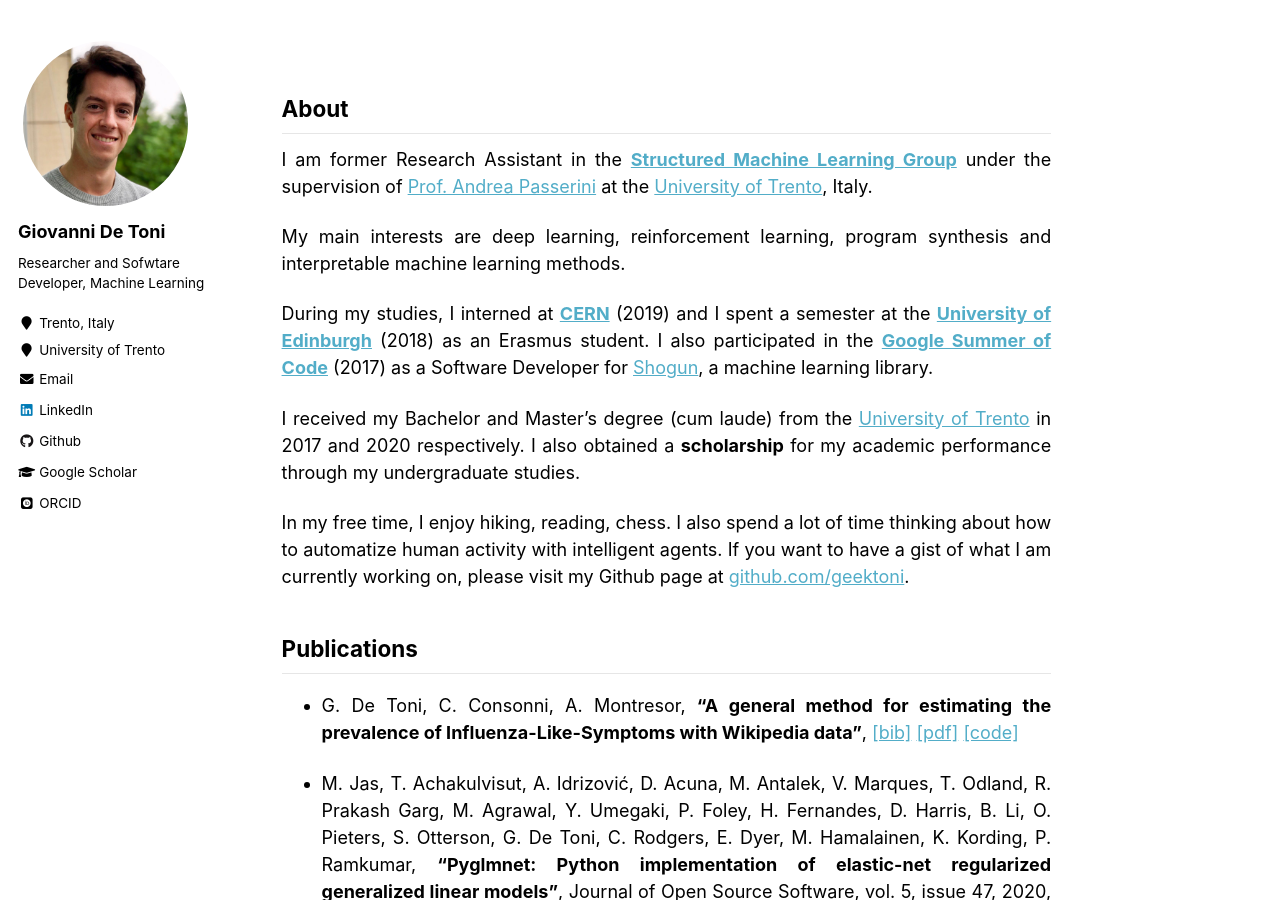
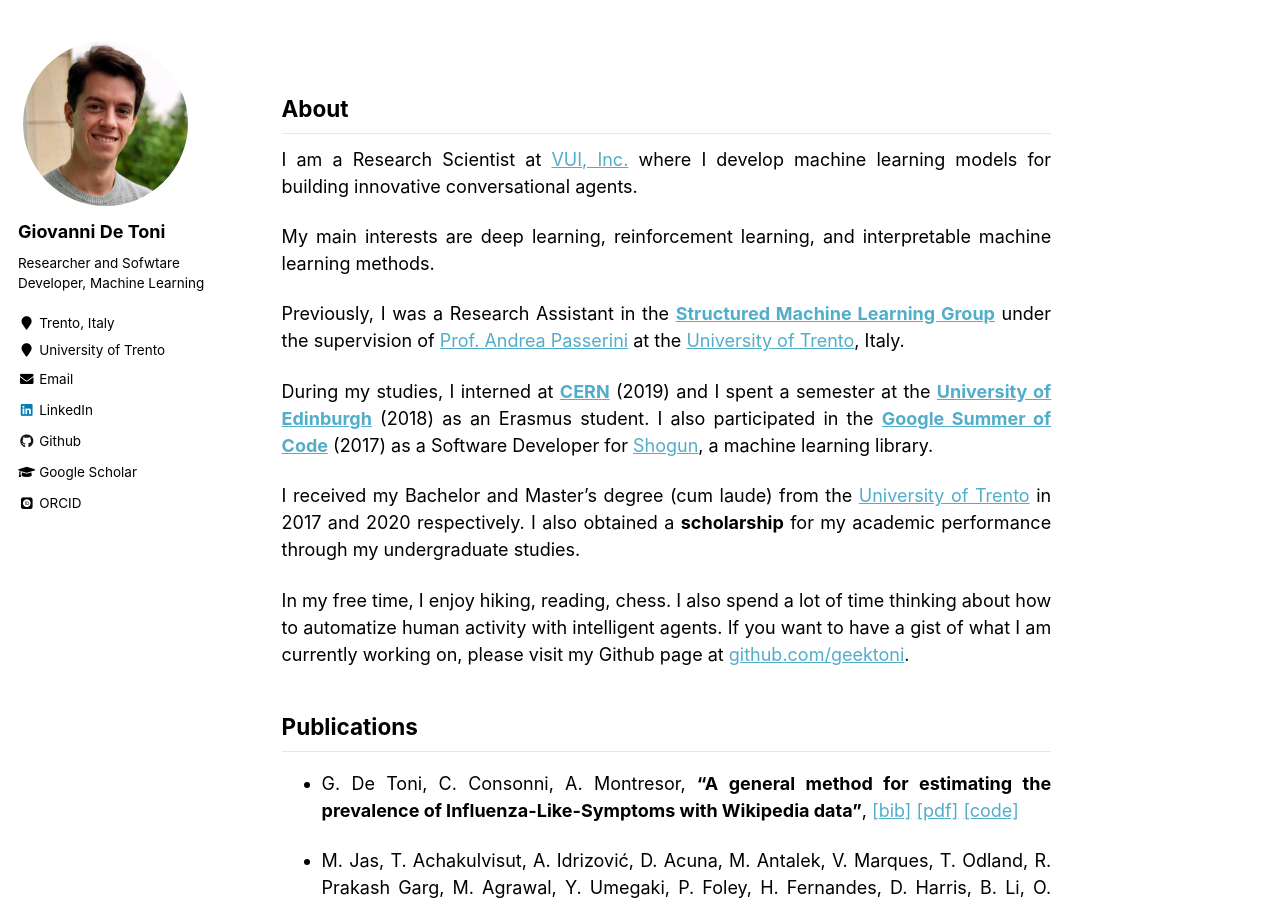
Before and after one commit to geektoni/www.detoni.me, a Jekyll site: the page built from _pages/about.md, in a window 1280 px wide and 900 px high. Built offline with Jekyll 4.4.1, drawn with Linux system fonts in a browser that asks for light colours; some web fonts are replaced; some of the changed text lies outside the part shown.

Commit message:
Update website.

```diff
--- a/_pages/about.md
+++ b/_pages/about.md
@@ -9,10 +9,11 @@ redirect_from:
 ---
 ## About
 
-I am former Research Assistant in the **[Structured Machine Learning Group](http://sml.disi.unitn.it/)** under the supervision of [Prof. Andrea Passerini](http://disi.unitn.it/~passerini/) at the [University of Trento](https://www.unitn.it), Italy.
+I am a Research Scientist at [VUI, Inc.](https://www.vui.com/) where I develop machine learning models for building innovative conversational agents.
 
-My main interests are deep learning, reinforcement learning, program synthesis
-and interpretable machine learning methods.
+My main interests are deep learning, reinforcement learning, and interpretable machine learning methods.
+
+Previously, I was a Research Assistant in the **[Structured Machine Learning Group](http://sml.disi.unitn.it/)** under the supervision of [Prof. Andrea Passerini](http://disi.unitn.it/~passerini/) at the [University of Trento](https://www.unitn.it), Italy.
 
 During my studies, I interned at **[CERN](http://cern.ch)** (2019) and I spent a semester at the **[University of Edinburgh](https://www.ed.ac.uk/)** (2018) as an Erasmus student. I also participated in the **[Google Summer of Code](https://summerofcode.withgoogle.com/)** (2017) as a Software Developer for [Shogun](https://shogun.ml), a machine learning library.
 
```
Also changed, not shown: other parts of _pages/about.md (+1 -1 lines), 2 other files.
